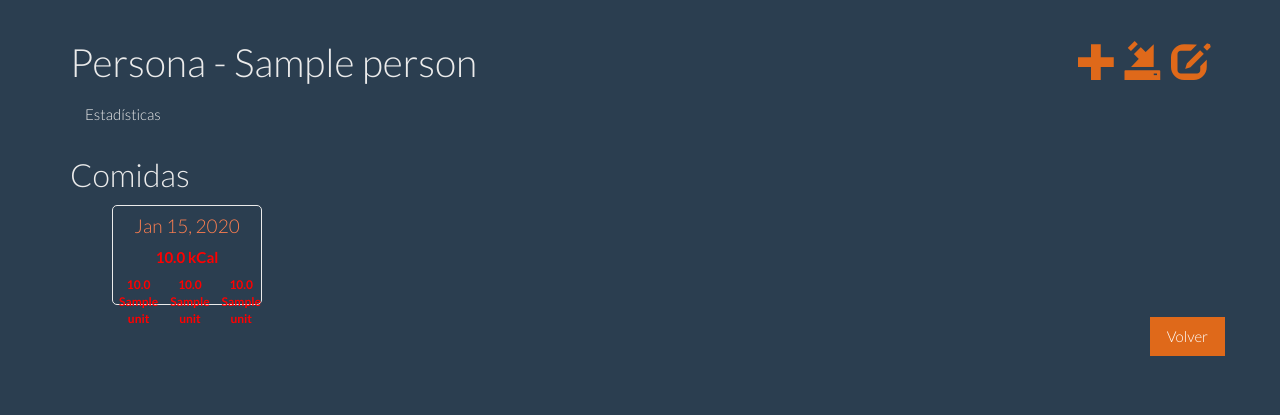
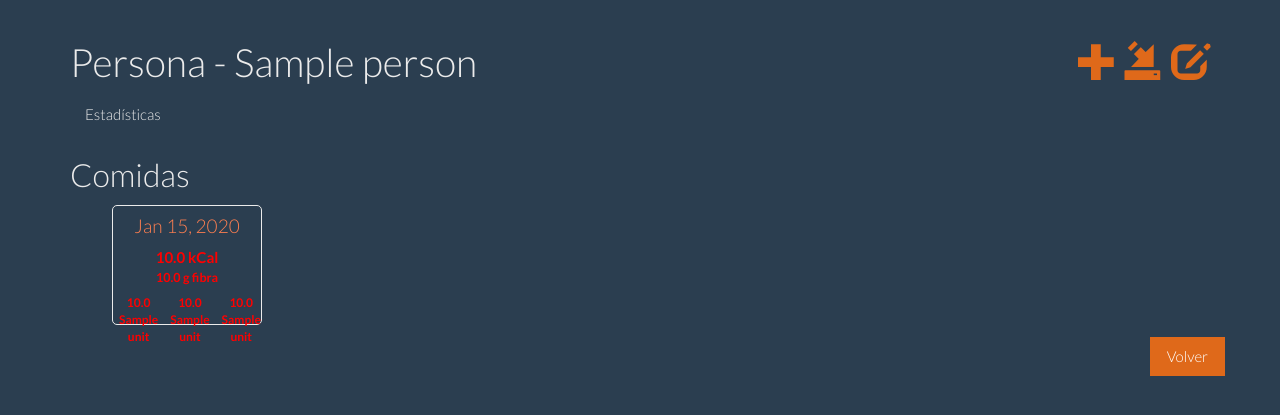
Before and after one commit to pignacio/vld_django, a Django app: template vld_django/templates/persons/person_detail.html in a window 1280 px wide. Shown: the part 40-455 px from the top of the page. Run offline with Django 3.2, Linux system fonts and the light colour scheme; the template is opened without the code that fills it: most values are stand-ins (such as "Sample title", 1, 10 or a date in 2020); data that the repository does not hold is empty; parts of the project's set-up code (start-up, migrations or seed data) failed here and were passed over; some libraries are stand-ins or nearby versions; some web fonts are replaced.

Commit message:
persons: Showing fiber in meal list

```diff
--- a/vld_django/templates/persons/person_detail.html
+++ b/vld_django/templates/persons/person_detail.html
@@ -24,6 +24,9 @@
     <h4>{{ meal.date|date:'M j, Y' }}</h4>
     {% with nval=log.nutritional_value %}
     {% include "meals/layout/meal_value.html" with value=nval.calories range=person.valid_calories is_free=meal.is_free unit="kCal" only %}
+    <div class="meal-fiber">
+      {% include "meals/layout/meal_value.html" with value=nval.fiber range=person.valid_fiber is_free=meal.is_free unit=_("g fibra") only %}
+    </div>
     <table class="table text-center meal-table">
       <tbody>
       <tr>
@@ -54,7 +57,7 @@
 li.meal {
   list-style-type: none;
   width: 150px;
-  height: 100px;
+  height: 120px;
   display: inline-block;
   text-align: center;
   border: 1px solid #EBEBEB;
@@ -64,6 +67,10 @@ li.meal {
 
 .meal .meal-value {
   font-weight: bold;
+}
+
+.meal .meal-fiber {
+  font-size: smaller;
 }
 
 .meal a {
```
